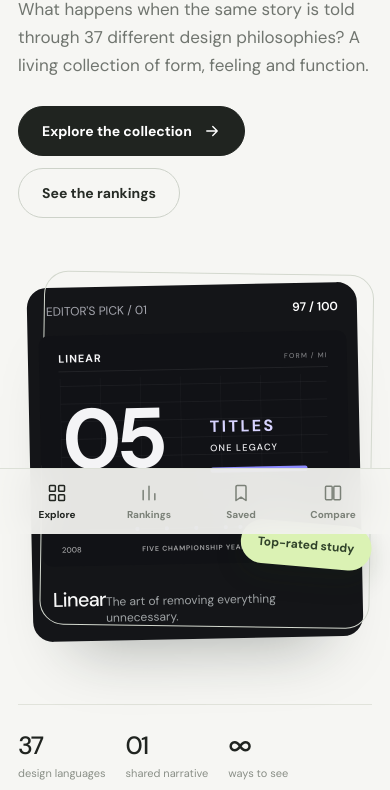
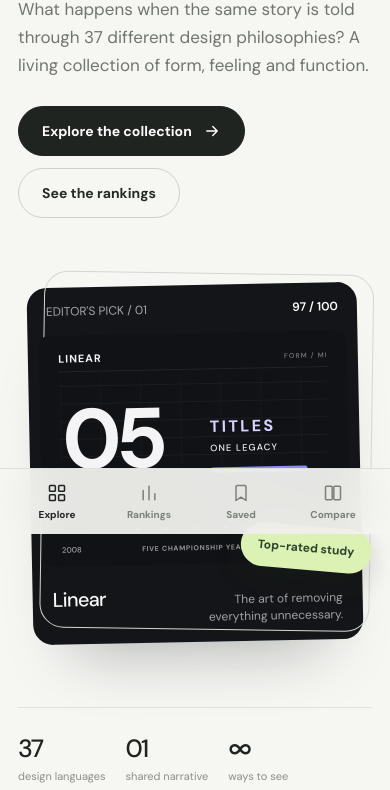
Before and after one commit to form-design-lab/form-design-lab.github.io, a plain HTML site: page index.html in a window 390 px wide. Shown: the part 310-1100 px from the top of the page. Drawn offline with Linux system fonts and the light colour scheme; no server answers.

Commit message:
Keep featured study captions responsive

```diff
--- a/styles.css
+++ b/styles.css
@@ -50,7 +50,7 @@ button:focus-visible,input:focus-visible,select:focus-visible,a:focus-visible{ou
 .feature-frame .visual-svg{border-radius:10px;display:block;width:100%;aspect-ratio:400/300}
 .feature-bottom{padding:20px 9px 4px;color:#f7f7f7;display:flex;align-items:baseline;justify-content:space-between}
 .feature-bottom strong{font-size:26px;font-weight:500;letter-spacing:-.04em}
-.feature-bottom span{color:#9fa3a5;font-size:12px}
+.feature-bottom span{color:#9fa3a5;font-size:12px;line-height:1.45;max-width:52%;text-align:right}
 .feature-pill{position:absolute;right:-18px;bottom:83px;background:#dbf2b4;color:#30422a;border-radius:99px;padding:14px 17px;font-size:12px;font-weight:700;box-shadow:0 10px 28px #1b2f152a;transform:rotate(6deg)}
 .stats-ribbon{border-top:1px solid var(--line);border-bottom:1px solid var(--line);display:flex;align-items:stretch;justify-content:space-between;gap:20px;padding:24px 0;margin-bottom:99px}
 .stats-left{display:flex;gap:65px;align-items:center}
```
